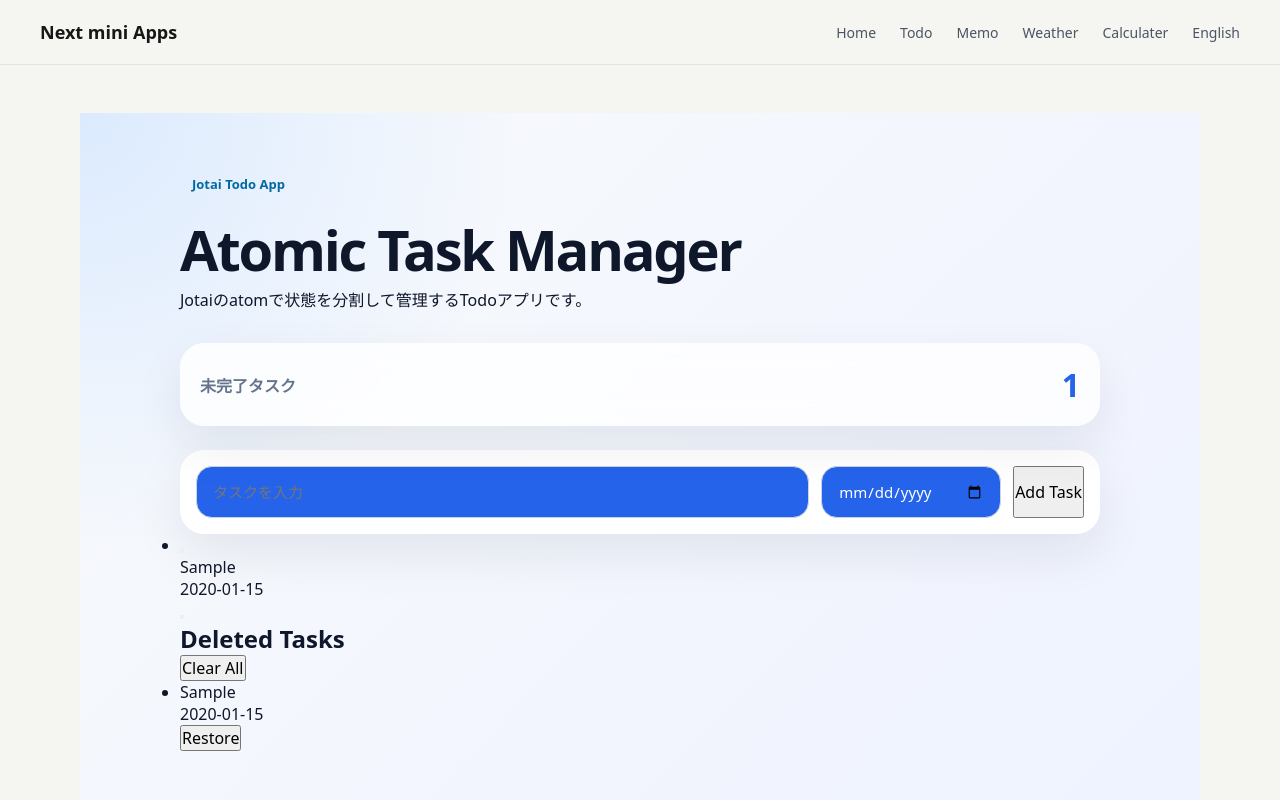
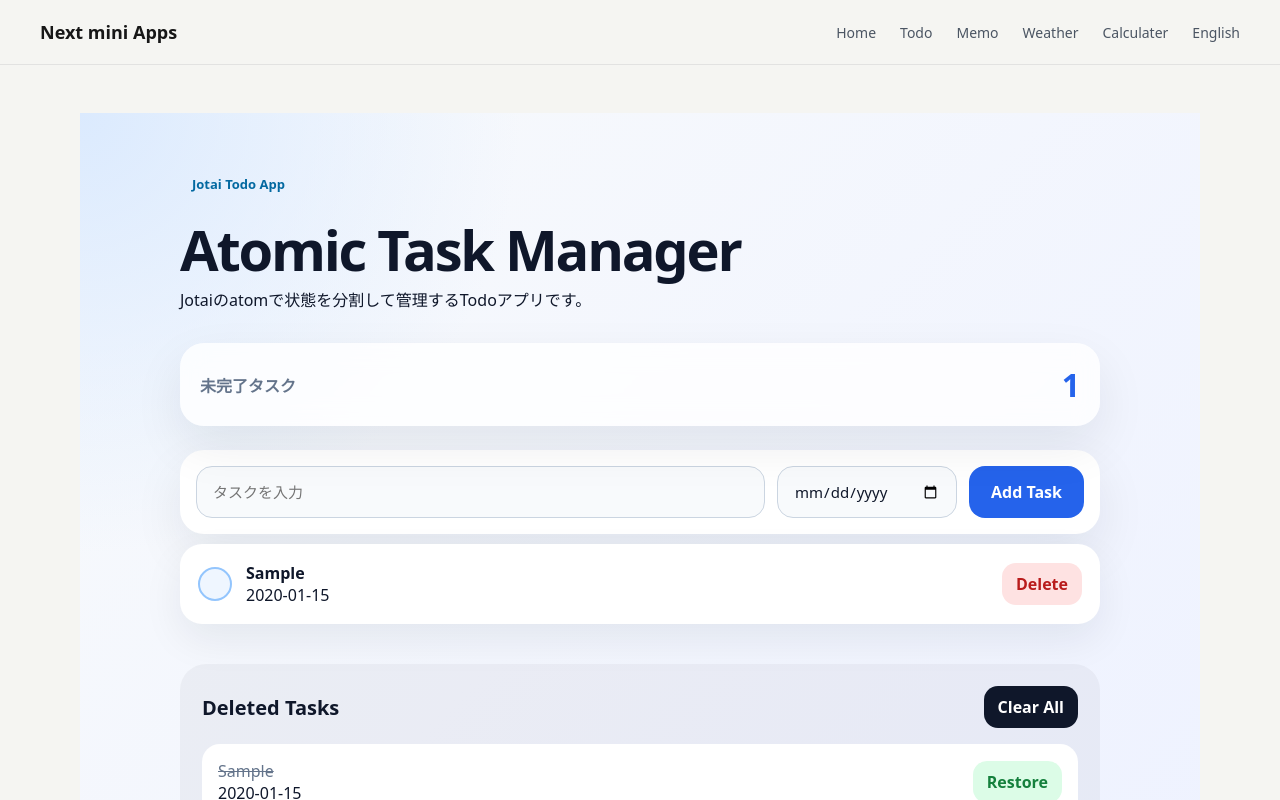
Before and after one commit to usamiyouhei/mini_apps_collection, a Next.js app: page /todo-jotai in a window 1280 px wide. Both pictures are taken after typing "Sample", "2020-01-15" into the empty fields and a click on the button "Add Task". Shown: the top 800 px of the page. Built offline with nearby package versions, Linux system fonts and the light colour scheme.

Commit message:
update jotai todo css

```diff
--- a/src/app/todo-jotai/todo-jotai.module.scss
+++ b/src/app/todo-jotai/todo-jotai.module.scss
@@ -60,7 +60,9 @@
   font-size: 32px;
   color: #2563eb;
 }
-.form {
-  display: grid;
-  grid-template-columns: 1fr 180px auto;
+
+@media (max-width: 720px) {
+  .page {
+    padding: 36px 16px;
+  }
 }
--- a/src/components/todo-jotai/JotaiDeletedTaskList.module.scss
+++ b/src/components/todo-jotai/JotaiDeletedTaskList.module.scss
@@ -0,0 +1,67 @@
+.deletedList {
+  display: grid;
+  gap: 12px;
+  margin: 0;
+  padding: 0;
+  list-style: none;
+}
+
+.deleteButton,
+.restoreButton,
+.clearButton {
+  border: none;
+  border-radius: 14px;
+  padding: 10px 14px;
+  font-weight: 800;
+  cursor: pointer;
+}
+
+.restoreButton {
+  background: #dcfce7;
+  color: #15803d;
+}
+
+.clearButton {
+  background: #0f172a;
+  color: #fff;
+}
+
+.deletedSection {
+  margin-top: 40px;
+  padding: 22px;
+  border-radius: 26px;
+  background: rgba(15, 23, 42, 0.04);
+}
+
+.deletedHeader {
+  display: flex;
+  justify-content: space-between;
+  align-items: center;
+  margin-bottom: 16px;
+}
+
+.deletedHeader h2 {
+  margin: 0;
+  font-size: 20px;
+}
+
+.deletedItem {
+  display: flex;
+  justify-content: space-between;
+  align-items: center;
+  gap: 16px;
+  padding: 16px;
+  border-radius: 18px;
+  background: #fff;
+}
+
+.deletedItem p {
+  margin: 0;
+  color: #64748b;
+  text-decoration: line-through;
+}
+
+.deleteItem span {
+  color: #94a3b8;
+  font-size: 13px;
+}
--- a/src/components/todo-jotai/JotaiTaskForm.module.scss
+++ b/src/components/todo-jotai/JotaiTaskForm.module.scss
@@ -15,7 +15,33 @@
   border-radius: 16px;
   padding: 14px 16px;
   font-size: 15px;
-  color: #fff;
+  color: #0f172a;
+  background: #f8fafc;
+  color-scheme: light;
+}
+
+input:focus,
+.dateInput:focus {
+  outline: 3px solid rgba(37, 99, 235, 0.18);
+  border-color: #2563eb;
+}
+
+.addButton {
+  border: none;
+  border-radius: 16px;
+  padding: 0 22px;
   background: #2563eb;
-  // color-scheme: light;
+  color: white;
+  font-weight: 800;
+  cursor: pointer;
 }
+
+@media (max-width: 720px) {
+  .form {
+    grid-template-columns: 1fr;
+  }
+
+  .addButton {
+    min-height: 48px;
+  }
+}
--- a/src/components/todo-jotai/JotaiTaskItem.module.scss
+++ b/src/components/todo-jotai/JotaiTaskItem.module.scss
@@ -0,0 +1,68 @@
+.taskItem {
+  display: flex;
+  align-items: center;
+  gap: 14px;
+  margin-top: 10px;
+  padding: 18px;
+  border-radius: 22px;
+  background: #fff;
+  box-shadow: 0 16px 40px rgba(15, 23, 42, 0.07);
+}
+
+.checkButton {
+  display: grid;
+  place-items: center;
+  width: 34px;
+  height: 34px;
+  border: 2px solid #93c5fd;
+  border-radius: 999px;
+  background: #eff6ff;
+  color: #fff;
+  font-weight: 900;
+  cursor: pointer;
+}
+
+.checked {
+  background: #2563eb;
+  border-color: #2563eb;
+}
+
+.taskBody {
+  flex: 1;
+  min-width: 0;
+}
+
+.taskTitle {
+  margin: 0;
+  font-weight: 800;
+}
+
+.completed {
+  color: #94a3b8;
+  text-decoration: line-through;
+}
+
+.deleteButton,
+.restoreButton,
+.clearButton {
+  border: none;
+  border-radius: 14px;
+  padding: 10px 14px;
+  font-weight: 800;
+  cursor: pointer;
+}
+
+.deleteButton {
+  background: #fee2e2;
+  color: #b91c1c;
+}
+
+@media (max-width: 720px) {
+  .taskItem {
+    align-items: flex-start;
+  }
+
+  .deleteButton {
+    padding: 9px 12px;
+  }
+}
--- a/src/components/todo-jotai/JotaiTaskItem.tsx
+++ b/src/components/todo-jotai/JotaiTaskItem.tsx
@@ -35,7 +35,9 @@ export default function JotaiTaskItem({ task }: Props) {
         type="button"
         onClick={() => deleteTask(task.id)}
         className={styles.deleteButton}
-      ></button>
+      >
+        Delete
+      </button>
     </li>
   );
 }
--- a/src/components/todo-jotai/JotaiTaskList.module.scss
+++ b/src/components/todo-jotai/JotaiTaskList.module.scss
@@ -0,0 +1,16 @@
+.taskList {
+  display: grid;
+  gap: 12px;
+  margin: 0;
+  padding: 0;
+  list-style: none;
+}
+
+.empty {
+  margin-top: 20px;
+  padding: 28px;
+  border-radius: 22px;
+  background: #fff;
+  color: #64748b;
+  text-align: center;
+}
--- a/src/components/todo-jotai/JotaiTaskList.tsx
+++ b/src/components/todo-jotai/JotaiTaskList.tsx
@@ -13,7 +13,7 @@ export default function JotaiTaskList({ tasks }: Props) {
   }
 
   return (
-    <ul>
+    <ul className={styles.taskList}>
       {tasks.map((task) => (
         <JotaiTaskItem key={task.id} task={task} />
       ))}
```
